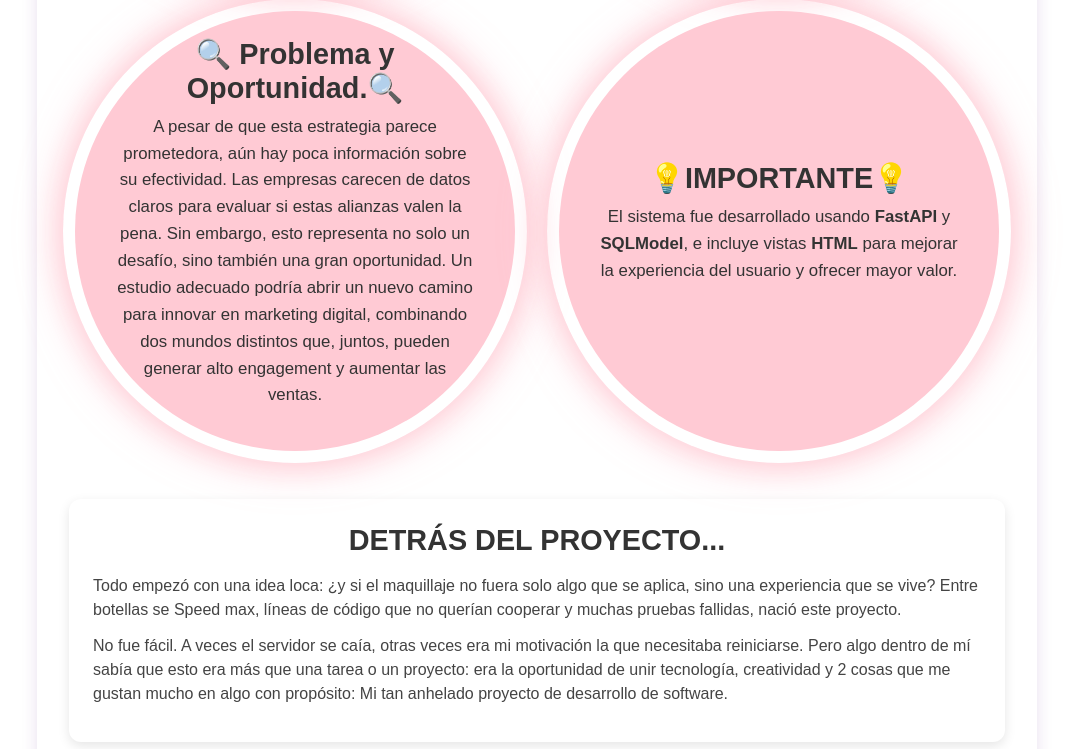
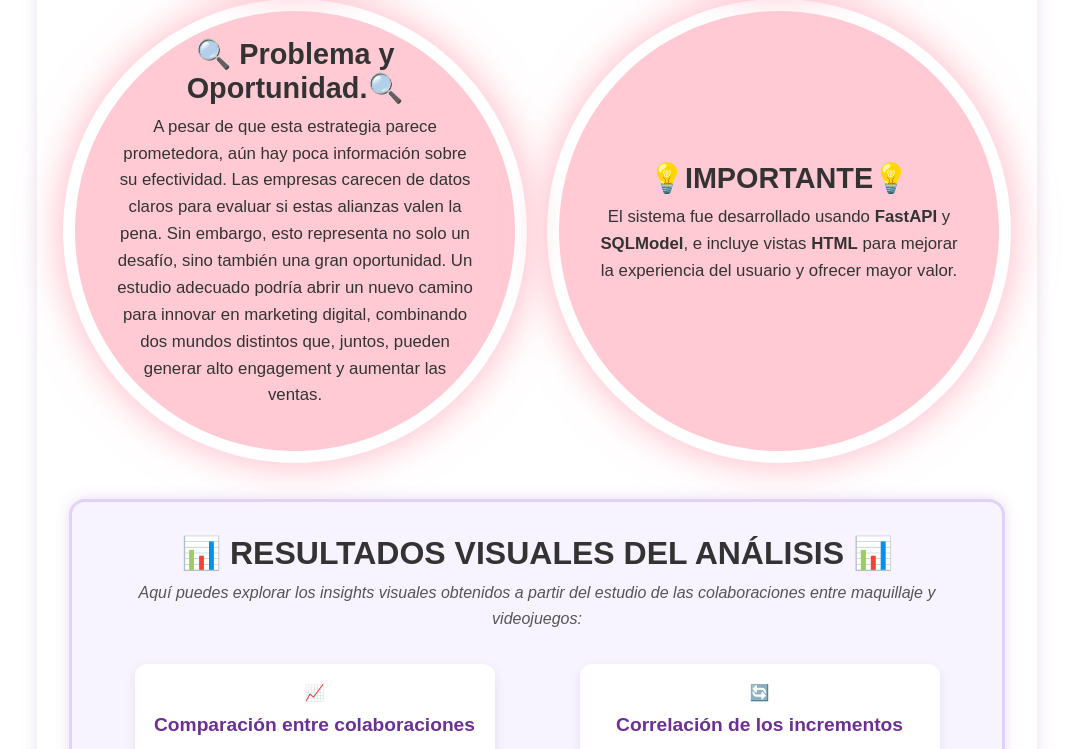
Before and after one commit to dannavall/ProyectoFinalDannavall, a Python web app: template templates/goal.html in a window 1280 px wide. Shown: the part 817-1566 px from the top of the page, without its empty margins (103-1176 px from the left). Run offline with Jinja, Linux system fonts and the light colour scheme; the template is opened without the code that fills it, so the values that code supplies are empty.

Commit message:
Información del proyecto.

```diff
--- a/templates/goal.html
+++ b/templates/goal.html
@@ -154,6 +183,112 @@
             .circle-container { grid-template-columns: 1fr; }
             .palette-container { grid-template-columns: 1fr 1fr; }
         }
+            .graphics-section {
+    margin-top: 3rem;
+    background: #f8f4ff;
+    border: 3px solid #E2D1F9FF;
+    border-radius: 16px;
+    padding: 2rem;
+    box-shadow: 0 0 15px rgba(106, 48, 147, 0.15);
+    text-align: center;
+    font-family: 'Poppins', sans-serif;
+}
+
+.graphics-title {
+    font-size: 2rem;
+    color: var(--purple);
+    font-weight: bold;
+    margin-bottom: 0.5rem;
+}
+
+.graphics-description {
+    color: #555;
+    font-style: italic;
+    margin-bottom: 2rem;
+}
+
+.graphics-grid {
+    display: grid;
+    grid-template-columns: repeat(auto-fit, minmax(280px, 1fr));
+    gap: 1.5rem;
+    justify-items: center;
+}
+
+.graphic-card {
+    background: #fff;
+    padding: 1rem;
+    border-radius: 12px;
+    box-shadow: 0 4px 12px rgba(0,0,0,0.08);
+    width: 100%;
+    max-width: 360px;
+    text-align: center;
+    transition: transform 0.3s;
+}
+
+.graphic-card:hover {
+    transform: scale(1.03);
+}
+
+.graphic-card h3 {
+    color: #6A3093;
+    font-size: 1.2rem;
+    margin: 0.5rem 0;
+    font-weight: 600;
+}
+
+.graphic-card img {
+    width: 100%;
+    height: auto;
+    border-radius: 8px;
+    margin-top: 0.5rem;
+}
+
+.modal {
+    display: none;
+    position: fixed;
+    z-index: 9999;
+    left: 0;
+    top: 0;
+    width: 100%;
+    height: 100%;
+    background-color: rgba(0, 0, 0, 0.8);
+    backdrop-filter: blur(2px);
+    justify-content: center;
+    align-items: center;
+    flex-direction: column;
+}
+
+.modal-content {
+    max-width: 90%;
+    max-height: 80vh;
+    border-radius: 12px;
+    box-shadow: 0 0 25px rgba(106, 48, 147, 0.4);
+}
+
+.modal-caption {
+    color: #E2D1F9;
+    font-size: 1.2rem;
+    font-weight: bold;
+    margin-top: 0.75rem;
+    font-family: 'Poppins', sans-serif;
+    text-align: center;
+}
+
+.modal-close {
+    position: absolute;
+    top: 20px;
+    right: 30px;
+    color: #ffffff;
+    font-size: 2.5rem;
+    font-weight: bold;
+    cursor: pointer;
+    z-index: 10000;
+}
+
+.modal-close:hover {
+    color: #FFCAD4;
+}
+
         </style>
 
         <div class="circle-container">
@@ -187,11 +322,59 @@
             </div>
         </div>
 
-        <div class="behind-section">
-            <h2>DETRÁS DEL PROYECTO...</h2>
-            <p>Todo empezó con una idea loca: ¿y si el maquillaje no fuera solo algo que se aplica, sino una experiencia que se vive? Entre botellas se Speed max, líneas de código que no querían cooperar y muchas pruebas fallidas, nació este proyecto.</p>
-            <p>No fue fácil. A veces el servidor se caía, otras veces era mi motivación la que necesitaba reiniciarse. Pero algo dentro de mí sabía que esto era más que una tarea o un proyecto: era la oportunidad de unir tecnología, creatividad y 2 cosas que me gustan mucho en algo con propósito: Mi tan anhelado proyecto de desarrollo de software.</p>
+        <div class="graphics-section">
+    <h2 class="graphics-title">📊 RESULTADOS VISUALES DEL ANÁLISIS 📊</h2>
+    <p class="graphics-description">Aquí puedes explorar los insights visuales obtenidos a partir del estudio de las colaboraciones entre maquillaje y videojuegos:</p>
+
+    <div class="graphics-grid">
+        <div class="graphic-card">
+            <span>📈</span>
+            <h3>Comparación entre colaboraciones</h3>
+            <img src="https://rmdubdjtxgbbrfkabpsp.supabase.co/storage/v1/object/public/imagenes//comparacion_incrementos.png" alt="Comparación entre colaboraciones">
         </div>
+        <div class="graphic-card">
+            <span>🔄</span>
+            <h3>Correlación de los incrementos</h3>
+            <img src="https://rmdubdjtxgbbrfkabpsp.supabase.co/storage/v1/object/public/imagenes//correlacion_incrementos.png" alt="Correlación de los incrementos">
+        </div>
+        <div class="graphic-card">
+            <span>📅</span>
+            <h3>Evolución temporal</h3>
+            <img src="https://rmdubdjtxgbbrfkabpsp.supabase.co/storage/v1/object/public/imagenes//evolucion_temporal.png" alt="Evolución temporal">
+        </div>
+        <div class="graphic-card">
+            <span>📊</span>
+            <h3>Tipos de colaboración</h3>
+            <img src="https://rmdubdjtxgbbrfkabpsp.supabase.co/storage/v1/object/public/imagenes//tipos_colaboracion.png" alt="Tipos de colaboración">
+        </div>
+        <div class="graphic-card">
+            <span>💋</span>
+            <h3>Top marcas de maquillaje</h3>
+            <img src="https://rmdubdjtxgbbrfkabpsp.supabase.co/storage/v1/object/public/imagenes//top_marcas_maquillaje.png" alt="Top marcas de maquillaje">
+        </div>
+        <div class="graphic-card">
+            <span>🎮</span>
+            <h3>Top videojuegos</h3>
+            <img src="https://rmdubdjtxgbbrfkabpsp.supabase.co/storage/v1/object/public/imagenes//top_videojuegos.png" alt="Top videojuegos">
+        </div>
+    </div>
+
+
+    <div id="imgModal" class="modal">
+        <span class="modal-close" onclick="closeModal()">&times;</span>
+        <img class="modal-content" id="modalImage">
+        <div id="caption" class="modal-caption"></div>
+    </div>
+</div>
+
+
+
+        <div class="behind-section cloud-style">
+    <h2>DETRÁS DEL PROYECTO...</h2>
+    <p>Todo empezó con una idea loca: ¿y si el maquillaje no fuera solo algo que se aplica, sino una experiencia que se vive? Entre botellas de Speed max, líneas de código que no querían cooperar y muchas pruebas fallidas, nació este proyecto.💫</p>
+    <p>No fue fácil. A veces el servidor se caía, otras veces era mi motivación la que necesitaba reiniciarse. Pero algo dentro de mí sabía que esto era más que una tarea o un proyecto: era la oportunidad de unir tecnología, creatividad y dos cosas que me gustan mucho en algo con propósito: mi tan anhelado proyecto de desarrollo de software.🌸</p>
+        </div>
+
 
         <div class="palette-highlight">
             <div class="palette-section">
@@ -247,5 +430,26 @@
         </div>
 
     </div>
+    <script>
+    function openModal(img) {
+        const modal = document.getElementById("imgModal");
+        const modalImg = document.getElementById("modalImage");
+        const captionText = document.getElementById("caption");
+        modal.style.display = "flex";  // aquí se activa flex
+        modalImg.src = img.src;
+        captionText.innerHTML = img.alt;
+    }
+    function closeModal() {
+        document.getElementById("imgModal").style.display = "none";
+    }
+
+    document.addEventListener("DOMContentLoaded", function () {
+        const images = document.querySelectorAll(".graphic-card img");
+        images.forEach(img => {
+            img.style.cursor = "pointer";
+            img.addEventListener("click", () => openModal(img));
+        });
+    });
+</script>
 </section>
 {% endblock %}
```
Also changed, not shown: other parts of templates/goal.html (+29 -0 lines).
